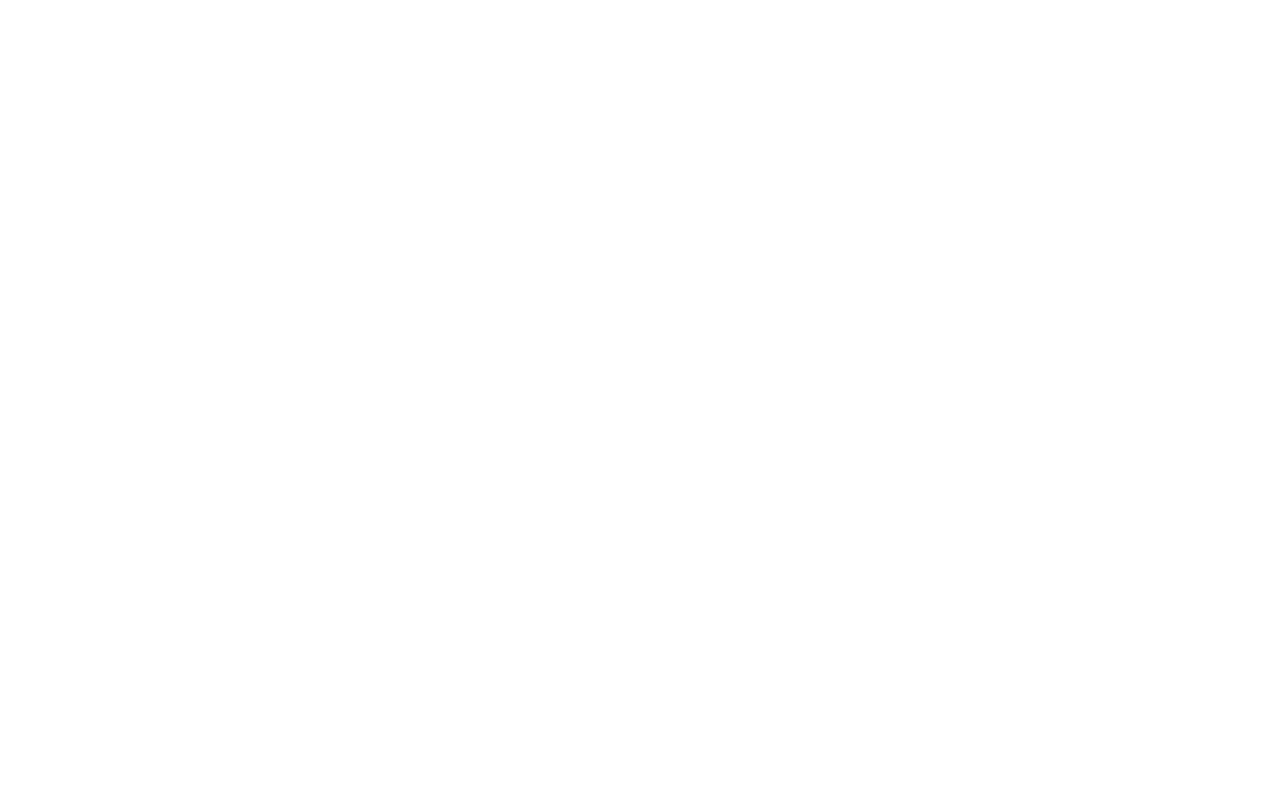
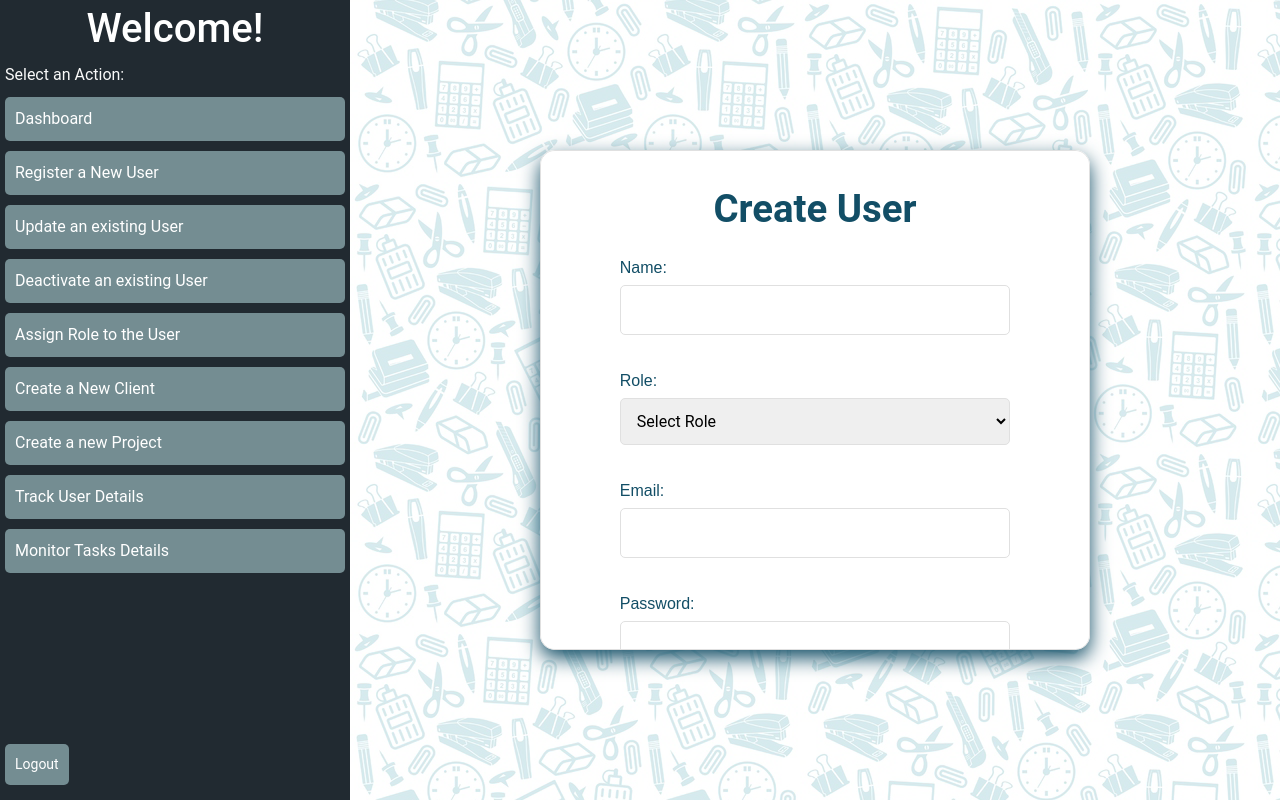
Before and after one commit to 240617-Chennai-PeerIslandsIndiaJavaFS/TeamB_Project02_React, a React (Create React App) app: page /admin/registration in a window 1280 px wide. Before the commit this address had no page. Built offline with nearby package versions, Linux system fonts and the light colour scheme; no server answers.

Commit message:
upgrading ui for creating user functionality

```diff
--- a/src/App.js
+++ b/src/App.js
@@ -16,6 +16,7 @@
 import ViewTaskDetails from "./components/ViewTaskDetails";
 import TeamMemberPage from "./components/TeamMemberPage";
 import TaskPage from "./components/TaskPage";
+import CreateUser from "./components/CreateUser";
 
 
 function App() {
@@ -27,6 +28,7 @@
         <Route path="/password-reset" element={<PasswordReset />} />
         <Route path="/admin" element={<AdminPage />}>
           <Route path="dashboard" element={<Dashboard />} />
+          <Route path="registration" element={<CreateUser />} />
         </Route>
         <Route path="/project-manager-projects" element={<ProjectPage />} />
         <Route
--- /dev/null
+++ b/src/components/CreateUser.js
@@ -0,0 +1,159 @@
+import React, { useState, useEffect } from "react";
+import axios from "axios";
+import "../css/CreateUser.css";
+
+const CreateUser = () => {
+  const initialFormData = {
+    userId: "",
+    userName: "",
+    userRole: "",
+    email: "",
+    password: "",
+    phone: "",
+    specialization: "",
+    status: "ACTIVE",
+  };
+
+  const [formData, setFormData] = useState(initialFormData);
+  const [userCount, setUserCount] = useState(0);
+
+  useEffect(() => {
+    axios
+      .get("http://localhost:8080/api/admin/users")
+      .then((response) => {
+        const nextUserId = response.data.length + 1;
+        console.log("Next User ID:", nextUserId);
+        setFormData((prevData) => ({
+          ...prevData,
+          userId: nextUserId,
+        }));
+        setUserCount(response.data.length);
+      })
+      .catch((error) => {
+        console.error("There was an error fetching the list of users!", error);
+      });
+  }, [userCount]);
+
+  const handleChange = (e) => {
+    setFormData({
+      ...formData,
+      [e.target.name]: e.target.value,
+    });
+  };
+
+  const validateAndSubmitForm = () => {
+    const { userId, userName, userRole, email, password, phone, specialization, status } =
+      formData;
+    console.log("Form data before validation:", formData);
+    if (!userName || !userRole || !email || !password || !phone || !specialization) {
+      alert("Please fill in all the required fields.");
+      return;
+    }
+
+    axios
+      .post("http://localhost:8080/api/admin/registration", formData)
+      .then((response) => {
+        console.log("Form data submitted:", response.data);
+        alert("User created successfully!");
+        setUserCount(userCount + 1);
+        setFormData(initialFormData);
+      })
+      .catch((error) => {
+        console.error("There was an error creating the user!", error);
+        alert("There was an error creating the user!");
+      });
+  };
+
+  return (
+    <div className="registration-form-container">
+      <h2 className="registration-form-title">Create User</h2>
+      <form id="userForm" className="registration-user-form">
+        <label htmlFor="userName" className="registration-form-label">Name:</label>
+        <input
+          type="text"
+          id="userName"
+          name="userName"
+          className="registration-form-input"
+          value={formData.userName}
+          onChange={handleChange}
+          required
+        />
+        <br className="registration-form-break" />
+
+        <label htmlFor="userRole" className="registration-form-label">Role:</label>
+        <select
+          id="userRole"
+          name="userRole"
+          className="registration-form-select"
+          value={formData.userRole}
+          onChange={handleChange}
+          required
+        >
+          <option value="" className="registration-form-option">Select Role</option>
+          <option value="ADMIN" className="registration-form-option">ADMIN</option>
+          <option value="PROJECT_MANAGER" className="registration-form-option">PROJECT_MANAGER</option>
+          <option value="TEAM_MEMBER" className="registration-form-option">TEAM_MEMBER</option>
+        </select>
+        <br className="form-break" />
+
+        <label htmlFor="email" className="registration-form-label">Email:</label>
+        <input
+          type="email"
+          id="email"
+          name="email"
+          className="registration-form-input"
+          value={formData.email}
+          onChange={handleChange}
+          required
+        />
+        <br className="form-break" />
+
+        <label htmlFor="password" className="registration-form-label">Password:</label>
+        <input
+          type="password"
+          id="password"
+          name="password"
+          className="registration-form-input"
+          value={formData.password}
+          onChange={handleChange}
+          required
+        />
+        <br className="registration-form-break" />
+
+        <label htmlFor="phone" className="registration-form-label">Phone:</label>
+        <input
+          type="tel"
+          id="phone"
+          name="phone"
+          className="registration-form-input"
+          value={formData.phone}
+          onChange={handleChange}
+          required
+        />
+        <br className="registration-form-break" />
+
+        <label htmlFor="specialization" className="registration-form-label">Specialization:</label>
+        <input
+          type="text"
+          id="specialization"
+          name="specialization"
+          className="registration-form-input"
+          value={formData.specialization}
+          onChange={handleChange}
+          required
+        />
+        <br className="registration-form-break" />
+
+        <button
+          type="button"
+          className="registration-form-button common"
+          onClick={validateAndSubmitForm}
+        >
+          Create User
+        </button>
+      </form>
+    </div>
+  );
+};
+
+export default CreateUser;
--- /dev/null
+++ b/src/css/CreateUser.css
@@ -0,0 +1,80 @@
+.registration-form-container {
+    width: 100%;
+    max-width: 550px;
+    margin: 0 auto;
+    border: 1px solid #e0e0e0;
+    padding: 30px;
+    color: #124e66;
+    border-radius: 15px;
+    box-shadow: 0 8px 20px #124e66;
+    background-color: #ffffff;
+    font-family: "Roboto", sans-serif;
+    overflow-y: auto;
+    max-height: 500px;
+
+  }
+
+  .registration-form-title {
+    text-align: center;
+    font-size: 2.4rem;
+    margin-top: 1%;
+    margin-bottom: 5%;
+    font-weight: 700;
+    color: #124e66;
+  }
+
+  .registration-form-label {
+    display: block;
+    margin-top: 10px;
+    margin-left: 10%;
+    font-family: "Roboto Slab", sans-serif;
+    font-size: 1rem;
+    color: #124e66;
+  }
+
+  .registration-form-input,
+  .registration-form-select {
+    display: block;
+    width: 80%;
+    padding: 12px;
+    margin-top: 5px;
+    margin-left: 10%;
+    box-sizing: border-box;
+    font-weight: 400;
+    border: 1px solid #e0e0e0;
+    border-radius: 5px;
+    transition: border-color 0.3s, box-shadow 0.3s;
+
+  }
+
+  .registration-form-input:focus,
+  .registration-form-select:focus {
+    border-color: #007bff;
+    box-shadow: 0 0 5px rgba(0, 123, 255, 0.5);
+    outline: none;
+  }
+
+  .registration-form-button {
+    padding: 12px 20px;
+    background-color: #124e66;
+    color: white;
+    border: none;
+    border-radius: 5px;
+    cursor: pointer;
+    margin: 20px auto 0;
+    display: block;
+    width: 150px;
+    text-align: center;
+    font-size: 14px;
+    margin-bottom: 5%;
+    transition: background-color 0.3s, transform 0.3s;
+  }
+
+  .registration-form-button:hover {
+    background-color:black;
+    transform: translateY(-2px);
+  }
+
+  .common {
+    margin: auto;
+  }
```
